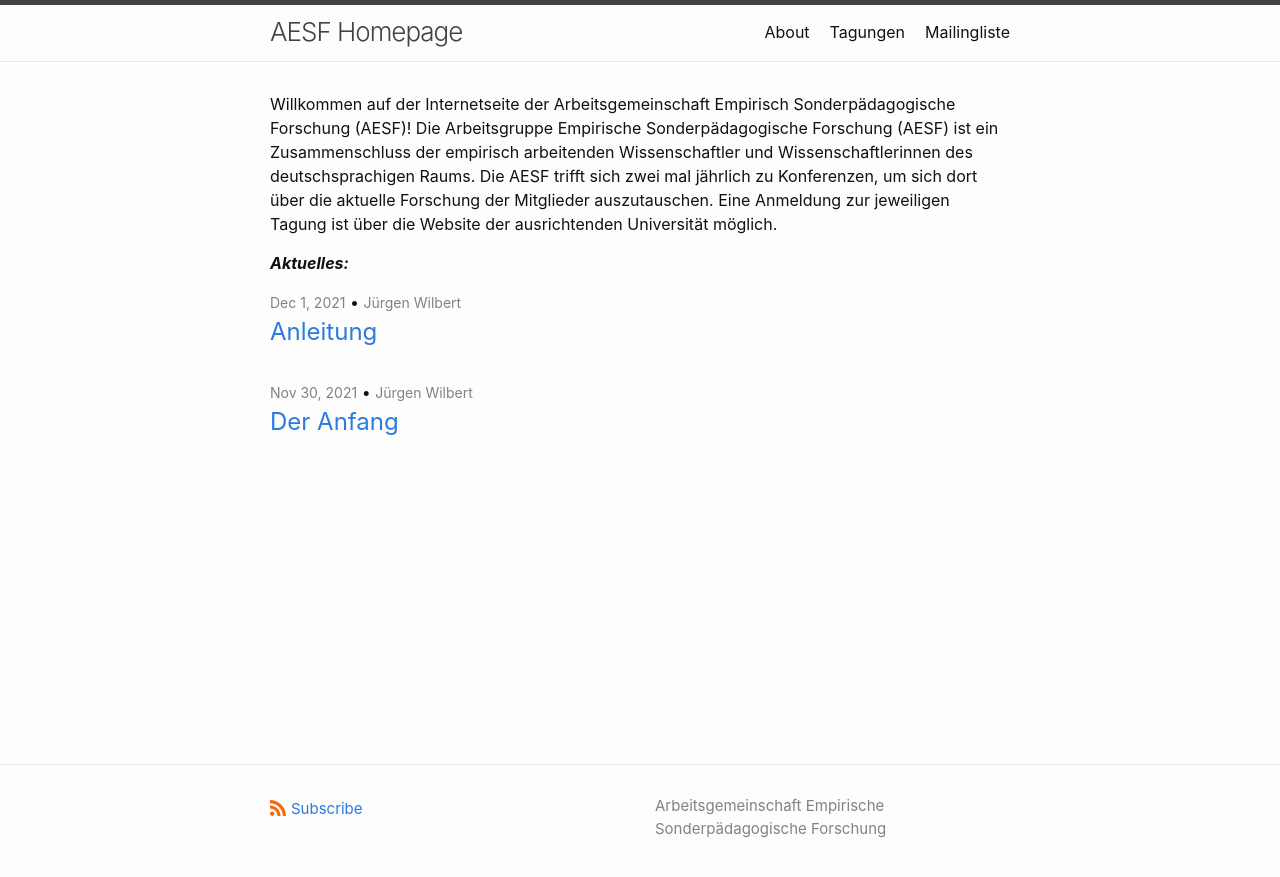
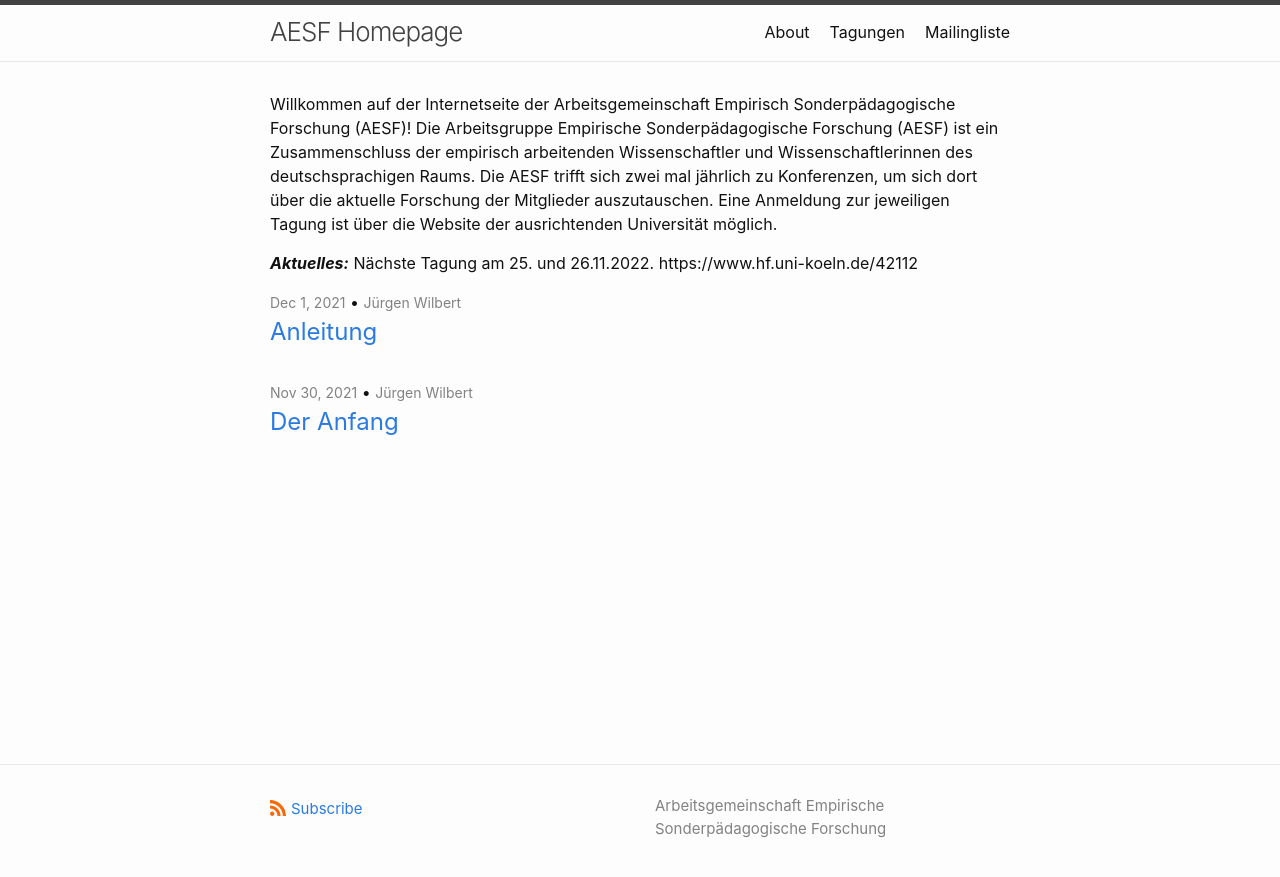
Before and after one commit to jazznbass/aesf_homepage, a Jekyll site: the page built from index.md, in a window 1280 px wide. Shown: the top 877 px of the page. Built offline with Jekyll 4.4.1, drawn with Linux system fonts in a browser that asks for light colours.

Commit message:
Update index.md

```diff
--- a/index.md
+++ b/index.md
@@ -6,3 +6,4 @@
 Die Arbeitsgruppe Empirische Sonderpädagogische Forschung (AESF) ist ein Zusammenschluss der empirisch arbeitenden Wissenschaftler und Wissenschaftlerinnen des deutschsprachigen Raums. Die AESF trifft sich zwei mal jährlich zu Konferenzen, um sich dort über die aktuelle Forschung der Mitglieder auszutauschen. Eine Anmeldung zur jeweiligen Tagung ist über die Website der ausrichtenden Universität möglich.
 
 ***Aktuelles:***
+Nächste Tagung am 25. und 26.11.2022. https://www.hf.uni-koeln.de/42112
```
